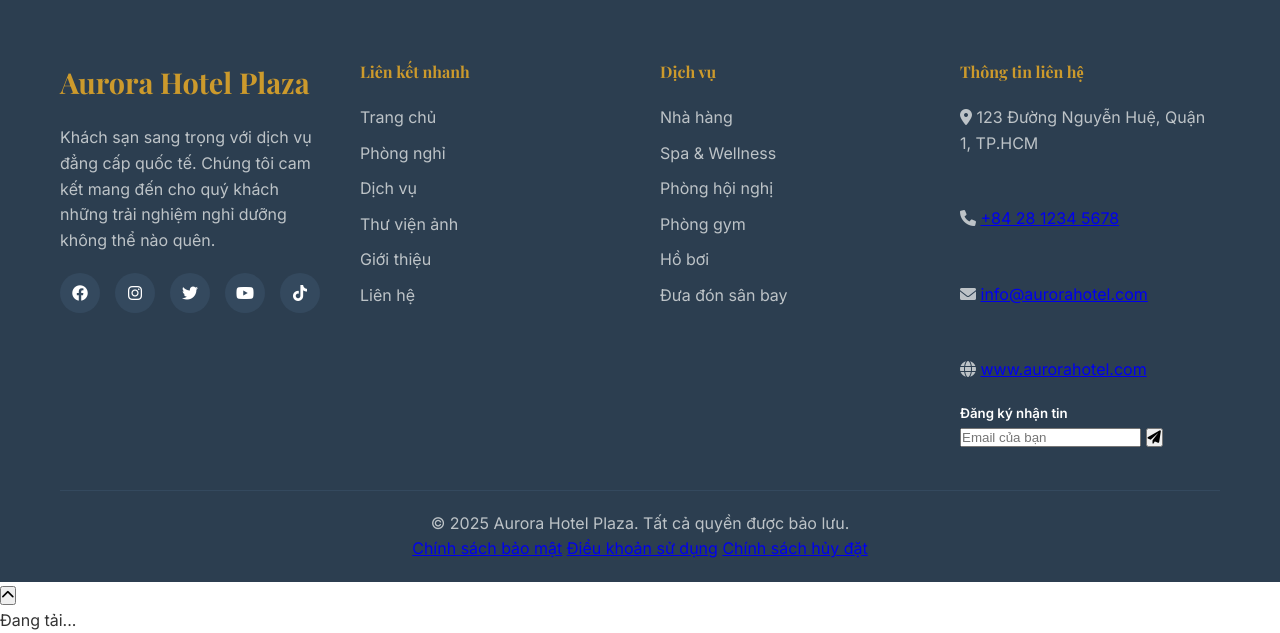
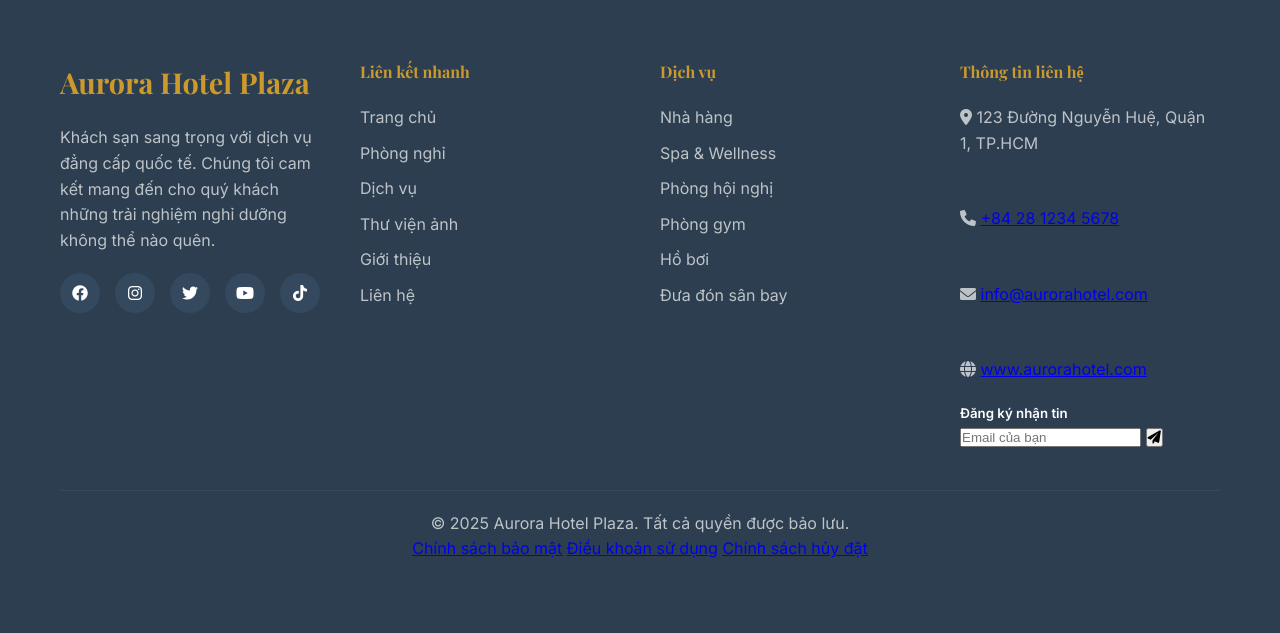
Before and after one commit to quanglong3824/Aurora-booking-web, a PHP site: page /pages/auth/dang-ky.php in a window 1280 px wide. Shown: the part 858-1491 px from the top of the page. After the commit the page ends 1416 px from the top, so only its background shows below. Run offline with PHP 8.4, Linux system fonts and the light colour scheme.

Commit message:
Xoá thừa footer

```diff
--- a/includes/footer.php
+++ b/includes/footer.php
@@ -79,19 +79,6 @@ require_once __DIR__ . '/config.php';
         </div>
     </footer>
 
-    <!-- Back to Top Button -->
-    <button class="back-to-top" id="backToTop" aria-label="Về đầu trang">
-        <i class="fas fa-chevron-up"></i>
-    </button>
-
-    <!-- Loading Overlay -->
-    <div class="loading-overlay" id="loadingOverlay">
-        <div class="loading-spinner">
-            <div class="spinner"></div>
-            <p>Đang tải...</p>
-        </div>
-    </div>
-
     <!-- JavaScript Files -->
     <script src="<?php echo asset('js/main.js'); ?>"></script>
     <?php if(isset($additional_js)): ?>
```
